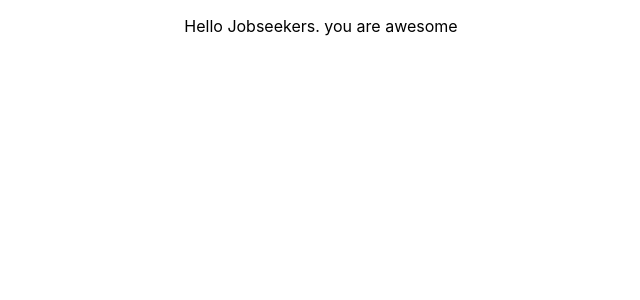
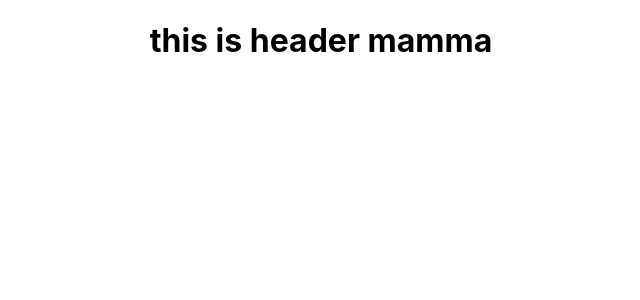
Before and after one commit to DevSquadCode/jobzilla-client, a React (Create React App) app: page / in a window 1280 px wide. Shown: the top 300 px of the page, without its empty margins (319-959 px from the left). Built offline with nearby package versions, Linux system fonts and the light colour scheme.

Commit message:
header-added

```diff
--- a/src/App.js
+++ b/src/App.js
@@ -1,9 +1,10 @@
 import './App.css';
+import Header from './components/Header/Header';
 
 function App() {
   return (
     <div className="App">
-    <p>Hello Jobseekers. you are awesome</p>
+    <Header></Header>
     </div>
   );
 }
--- /dev/null
+++ b/src/components/Header/Header.js
@@ -0,0 +1,11 @@
+import React from 'react';
+
+const Header = () => {
+    return (
+        <div>
+            <h1>this is header mamma</h1>
+        </div>
+    );
+};
+
+export default Header;
```
